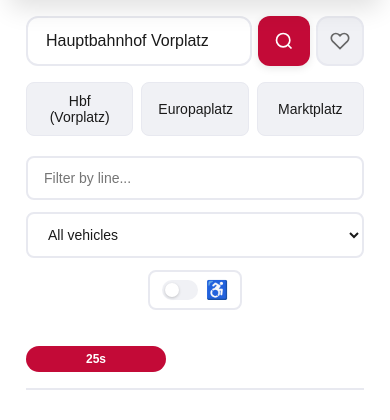
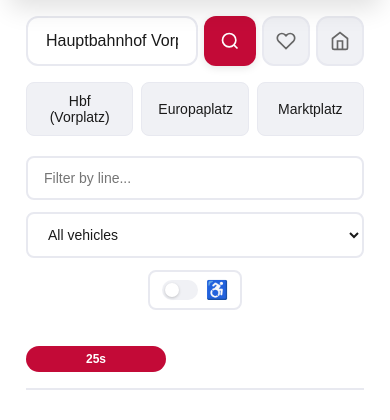
Before and after one commit to Fuad-R/KVV_Tracker_Webapp, a Flask app: page / in a window 390 px wide. Shown: the part 76-496 px from the top of the page. Run offline with Flask 3, Linux system fonts and the light colour scheme.

Commit message:
Add "Set as Home Station" feature with button, persistent storage, and styling updates.

```diff
--- a/static/style.css
+++ b/static/style.css
@@ -198,7 +198,8 @@ body.dark-mode .moon-icon {
     height: 20px;
 }
 
-.favorite-btn {
+.favorite-btn,
+.home-btn {
     padding: 14px 18px;
     background-color: var(--bg-tertiary);
     border: 2px solid var(--border);
@@ -212,19 +213,22 @@ body.dark-mode .moon-icon {
     flex-shrink: 0;
 }
 
-.favorite-btn:hover {
+.favorite-btn:hover,
+.home-btn:hover {
     border-color: var(--primary);
     color: var(--primary);
 }
 
-.favorite-btn.favorite-active {
+.favorite-btn.favorite-active,
+.home-btn.home-active {
     background-color: rgba(195, 10, 55, 0.1);
     border-color: var(--primary);
     color: var(--primary);
     fill: var(--primary);
 }
 
-.favorite-btn svg {
+.favorite-btn svg,
+.home-btn svg {
     width: 20px;
     height: 20px;
 }
@@ -1004,7 +1008,8 @@ tr:hover {
         gap: 8px;
     }
 
-    .favorite-btn {
+    .favorite-btn,
+    .home-btn {
         padding: 12px 14px;
     }
 
@@ -1127,7 +1132,8 @@ tr:hover {
         gap: 6px;
     }
 
-    .favorite-btn {
+    .favorite-btn,
+    .home-btn {
         padding: 10px 12px;
     }
 
--- a/templates/index.html
+++ b/templates/index.html
@@ -66,6 +66,12 @@
                 <button class="favorite-btn" id="favoriteBtn" onclick="toggleFavorite()" title="Add to favorites">
                     <svg viewBox="0 0 24 24" fill="none" stroke="currentColor" stroke-width="2">
                         <path d="M20.84 4.61a5.5 5.5 0 0 0-7.78 0L12 5.67l-1.06-1.06a5.5 5.5 0 0 0-7.78 7.78l1.06 1.06L12 21.23l7.78-7.78 1.06-1.06a5.5 5.5 0 0 0 0-7.78z"></path>
+                    </svg>
+                </button>
+                <button class="home-btn" id="homeBtn" onclick="setHomeStation()" title="Set as home station">
+                    <svg viewBox="0 0 24 24" fill="none" stroke="currentColor" stroke-width="2">
+                        <path d="m3 9 9-7 9 7v11a2 2 0 0 1-2 2H5a2 2 0 0 1-2-2z"></path>
+                        <polyline points="9 22 9 12 15 12 15 22"></polyline>
                     </svg>
                 </button>
             </div>
```
Also changed, not shown: static/script.js (+61 -1 lines).
